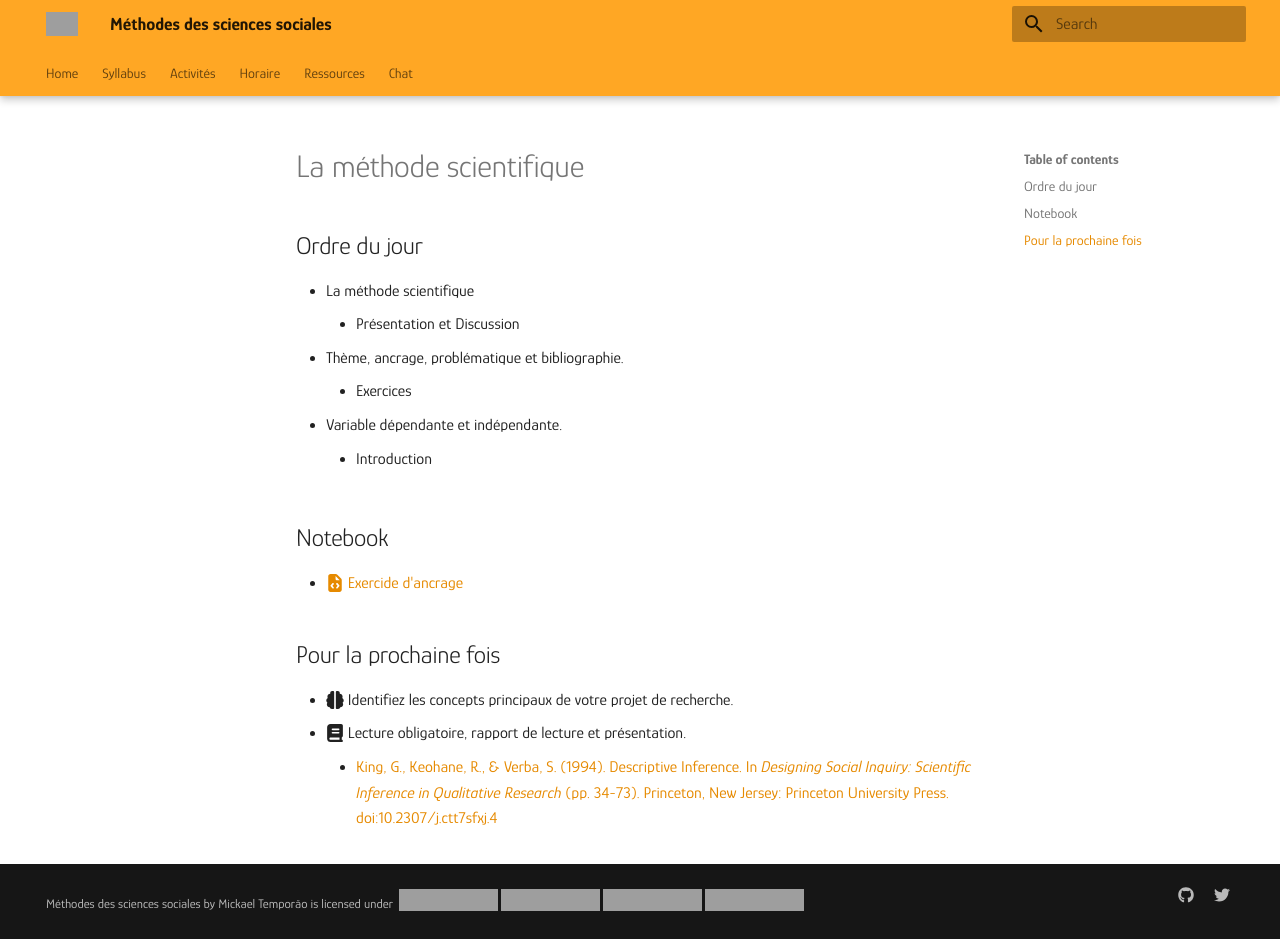
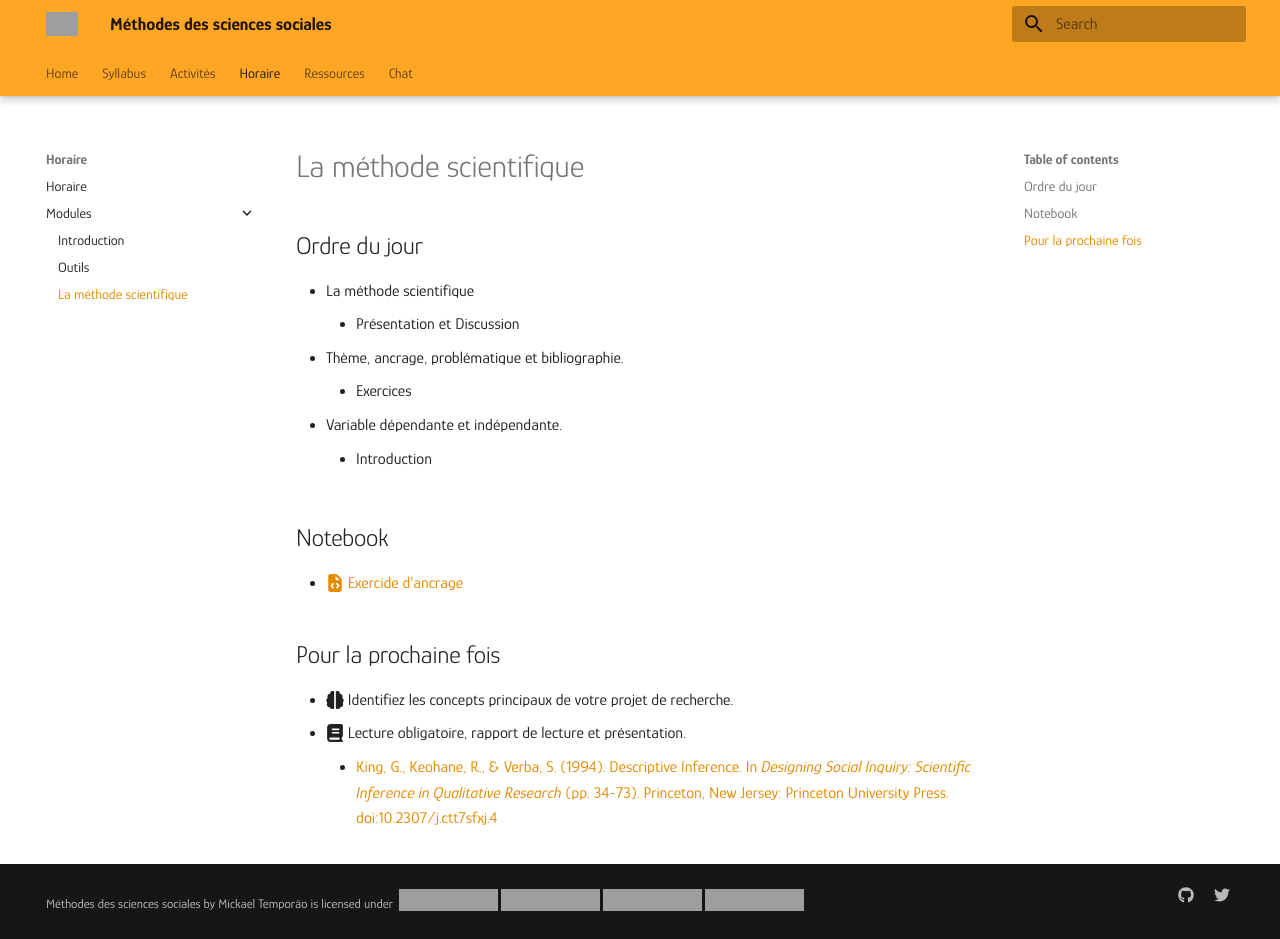
Before and after one commit to mickaeltemporao/mdss, an MkDocs documentation site: the page built from docs/modules/science.md, in a window 1280 px wide and 939 px high. Built offline with MkDocs 1.6.1 and Material for MkDocs 9.7.7, drawn with Linux system fonts in a browser that asks for light colours; grey boxes are pictures that could not be loaded.

Commit message:
update nav

```diff
--- a/mkdocs.yml
+++ b/mkdocs.yml
@@ -61,7 +61,7 @@ nav:
     - Modules:
       - modules/introduction.md
       - modules/tools.md
-      # - modules/science.md
+      - modules/science.md
       # - modules/causality.md
       # - modules/sampling.md
       # - modules/measurement.md
```
